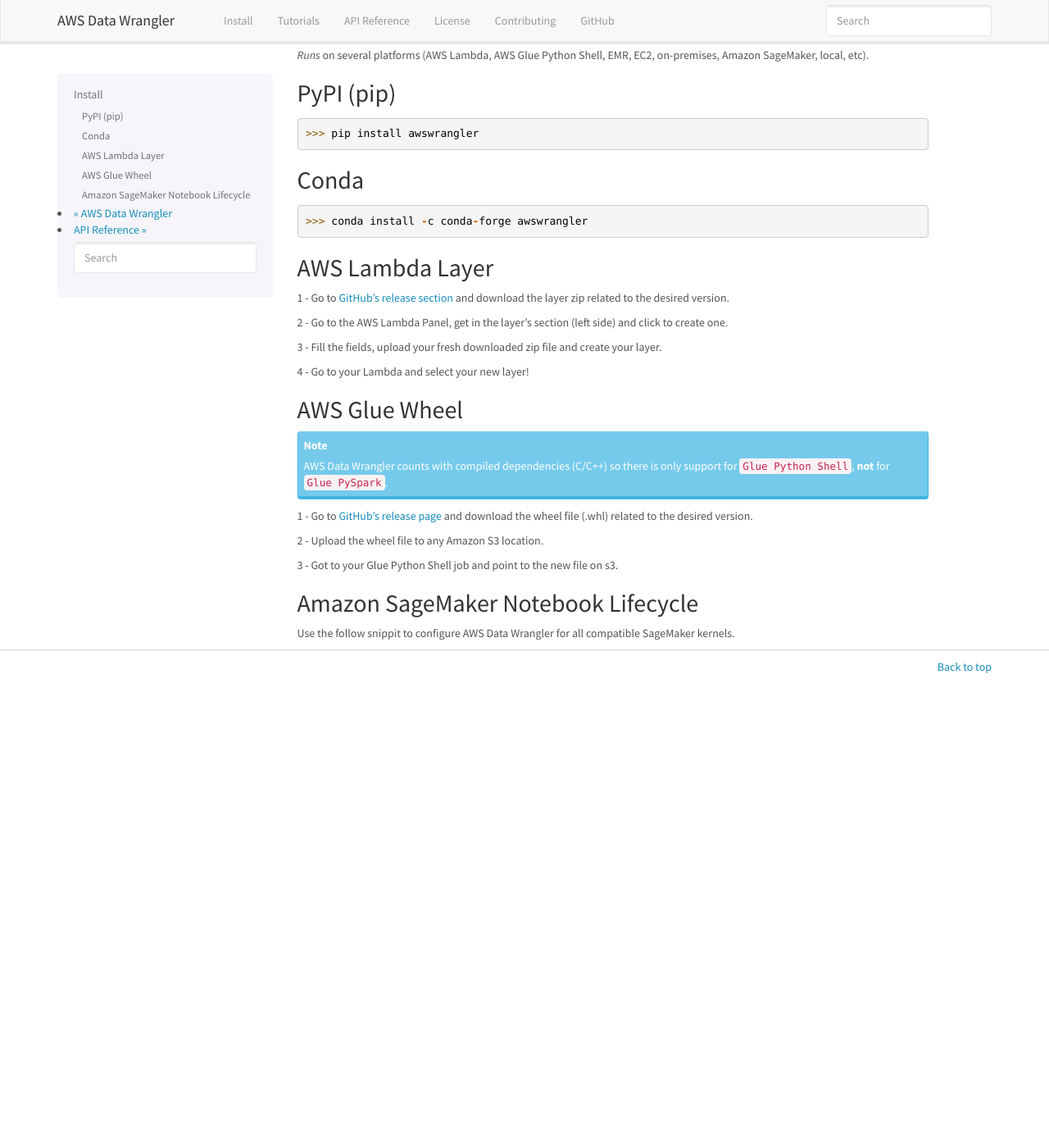
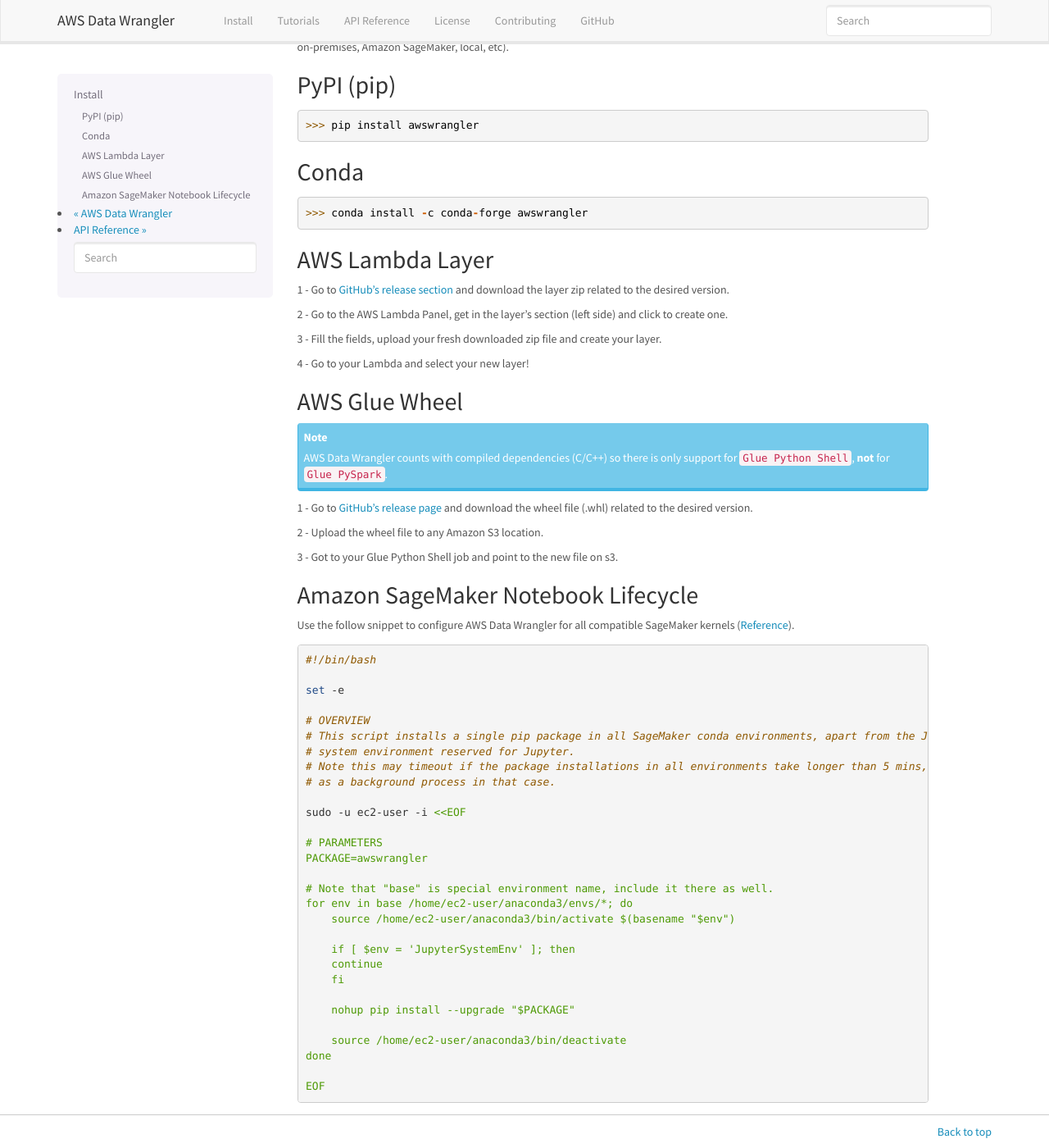
Before and after one commit to aws/aws-sdk-pandas, a Sphinx documentation site: the page built from docs/source/install.rst, in a window 1280 px wide and 1400 px high, scrolled down 103 px. Shown: the whole window at 82% size. Built offline with Sphinx 7.4.7, drawn with Linux system fonts in a browser that asks for light colours; the version number could not be read and is left out; before the commit the page ends 936 px from its top, so only the background shows below that.

Commit message:
Add SageMaker Notebook lifeycle

```diff
--- a/docs/source/install.rst
+++ b/docs/source/install.rst
@@ -1,9 +1,8 @@
 Install
 =======
 
-*Runs* with Python ``3.6``, ``3.7`` and ``3.8``.
-
-*Runs* on several platforms (AWS Lambda, AWS Glue Python Shell, EMR, EC2,
+**AWS Data Wrtangler** with Python ``3.6``, ``3.7`` and ``3.8``
+and on several platforms (AWS Lambda, AWS Glue Python Shell, EMR, EC2,
 on-premises, Amazon SageMaker, local, etc).
 
 PyPI (pip)
@@ -19,11 +18,14 @@
 AWS Lambda Layer
 ----------------
 
-1 - Go to `GitHub's release section <https://github.com/awslabs/aws-data-wrangler/releases>`_ and download the layer zip related to the desired version.
+1 - Go to `GitHub's release section <https://github.com/awslabs/aws-data-wrangler/releases>`_
+and download the layer zip related to the desired version.
 
-2 - Go to the AWS Lambda Panel, get in the layer's section (left side) and click to create one.
+2 - Go to the AWS Lambda Panel, get in the layer's section (left side)
+and click to create one.
 
-3 - Fill the fields, upload your fresh downloaded zip file and create your layer.
+3 - Fill the fields, upload your fresh downloaded zip file
+and create your layer.
 
 4 - Go to your Lambda and select your new layer!
 
@@ -41,4 +43,37 @@
 Amazon SageMaker Notebook Lifecycle
 -----------------------------------
 
-Use the follow snippit to configure AWS Data Wrangler for all compatible SageMaker kernels.
+Use the follow snippet to configure AWS Data Wrangler for all compatible
+SageMaker kernels (`Reference <https://github.com/aws-samples/amazon-sagemaker-notebook-instance-lifecycle-config-samples/blob/master/scripts/install-pip-package-all-environments/on-start.sh>`_).
+
+.. code-block:: sh
+
+    #!/bin/bash
+
+    set -e
+
+    # OVERVIEW
+    # This script installs a single pip package in all SageMaker conda environments, apart from the JupyterSystemEnv which is a
+    # system environment reserved for Jupyter.
+    # Note this may timeout if the package installations in all environments take longer than 5 mins, consider using "nohup" to run this
+    # as a background process in that case.
+
+    sudo -u ec2-user -i <<EOF
+
+    # PARAMETERS
+    PACKAGE=awswrangler
+
+    # Note that "base" is special environment name, include it there as well.
+    for env in base /home/ec2-user/anaconda3/envs/*; do
+        source /home/ec2-user/anaconda3/bin/activate $(basename "$env")
+
+        if [ $env = 'JupyterSystemEnv' ]; then
+        continue
+        fi
+
+        nohup pip install --upgrade "$PACKAGE"
+
+        source /home/ec2-user/anaconda3/bin/deactivate
+    done
+
+    EOF
```
Also changed, not shown: CONTRIBUTING.md (+3 -3 lines), 1 other file.
